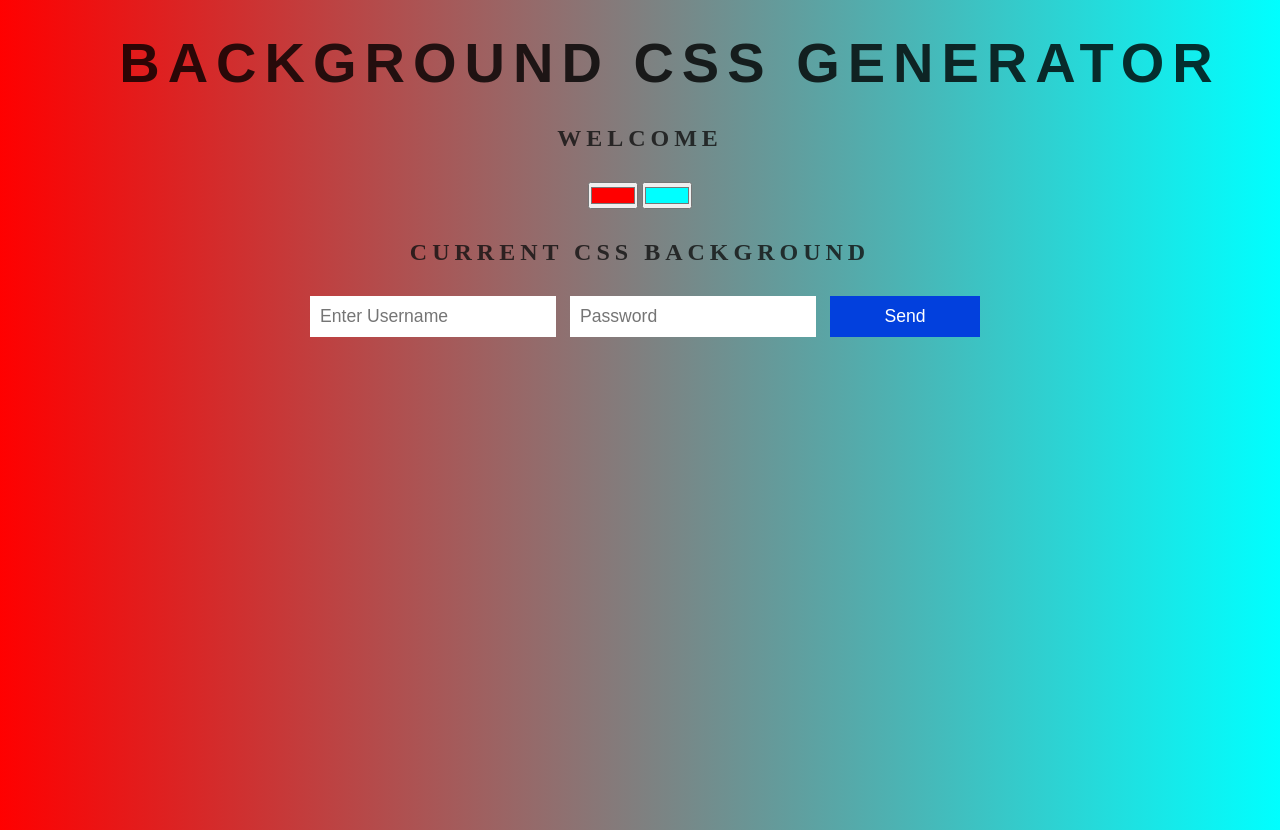
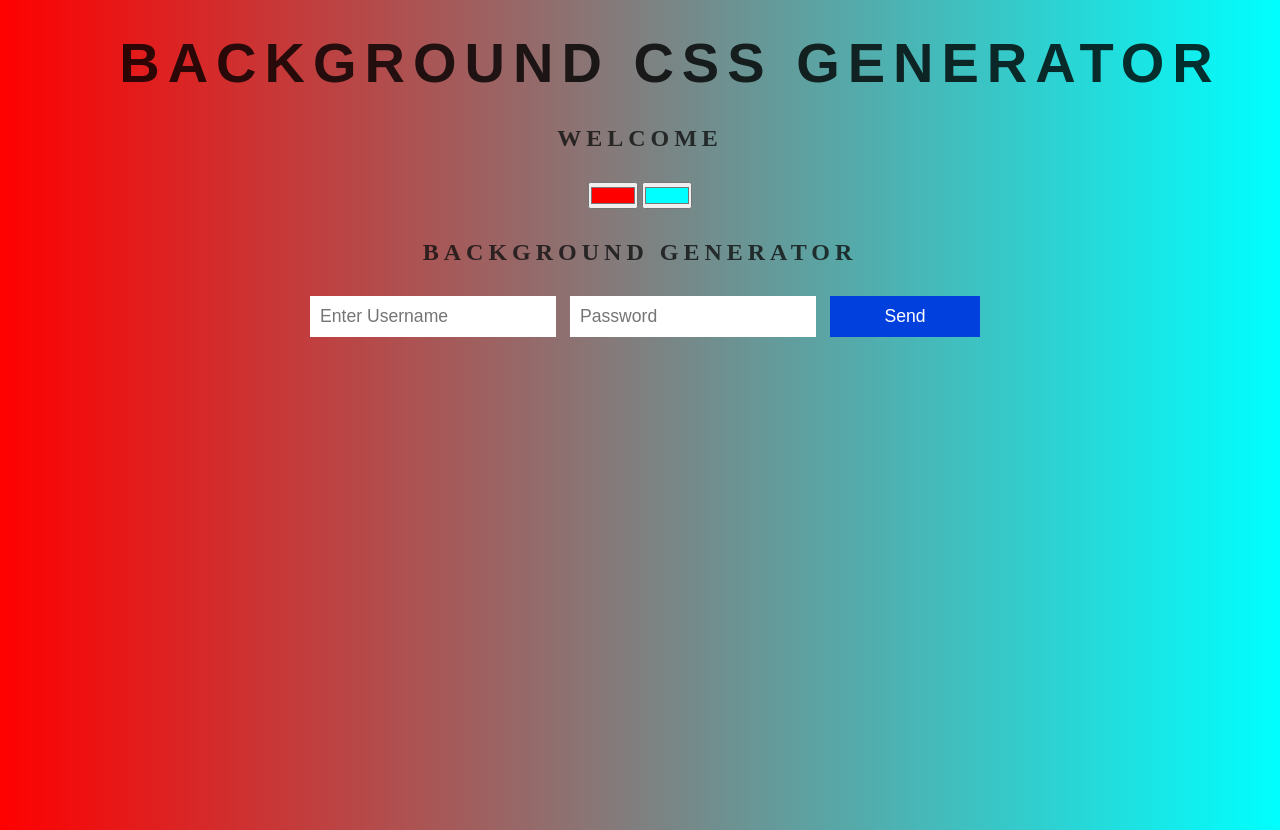
Before and after one commit to naibahmed96/background_generator, a plain HTML site: page index.html in a window 1280 px wide. Shown: the top 830 px of the page. Drawn offline with Linux system fonts and the light colour scheme.

Commit message:
Reverting to old heading

```diff
--- a/index.html
+++ b/index.html
@@ -11,7 +11,7 @@
     <h2>Welcome</h2>
     <input oninput="setGradient()" id="color1" type="color" name="color1" value="#ff0000">
     <input oninput="setGradient()" id="color2" type="color" name="color2" value="#00ffff">
-    <h2>Current Css Background</h2>
+    <h2>Background Generator</h2>
     <h3 id="linear_gradient"></h3>
     <form>
         <input type="text" placeholder="Enter Username">
```
Also changed, not shown: style.css (line endings or trailing spaces).
